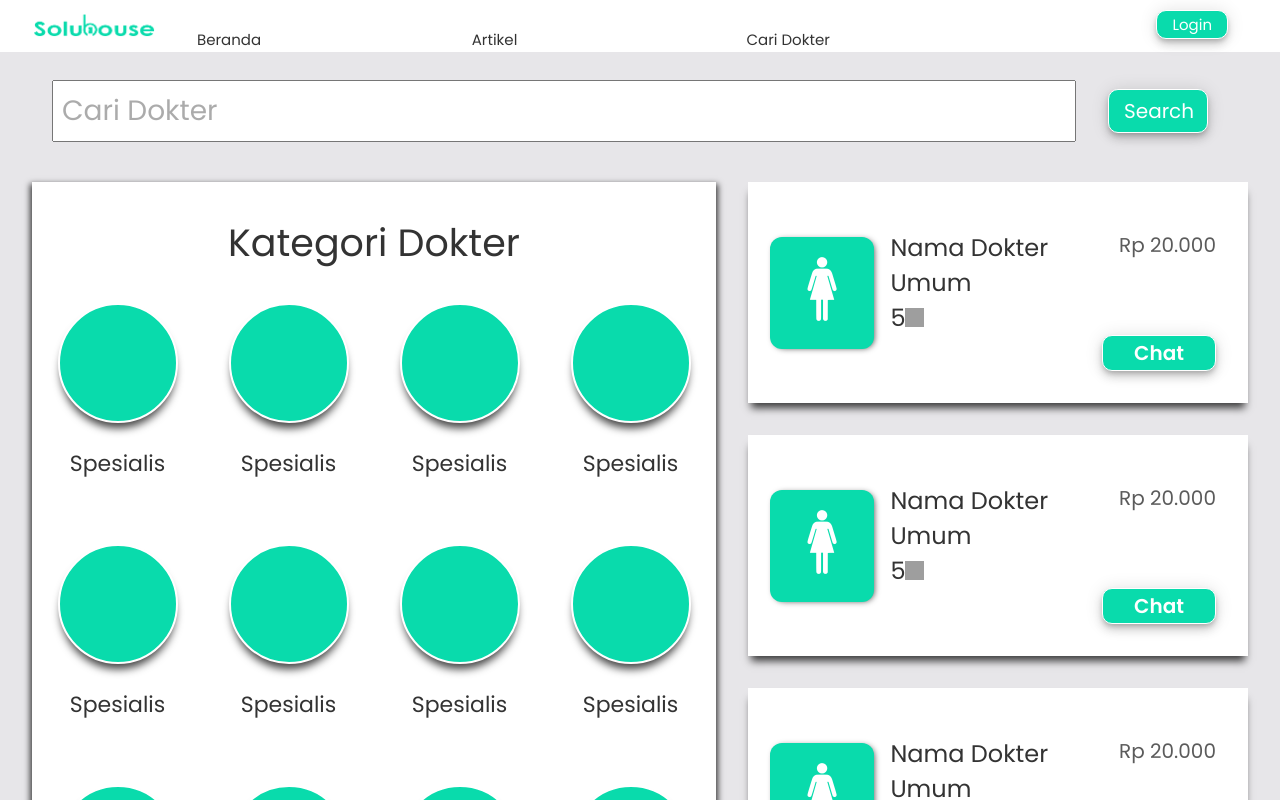
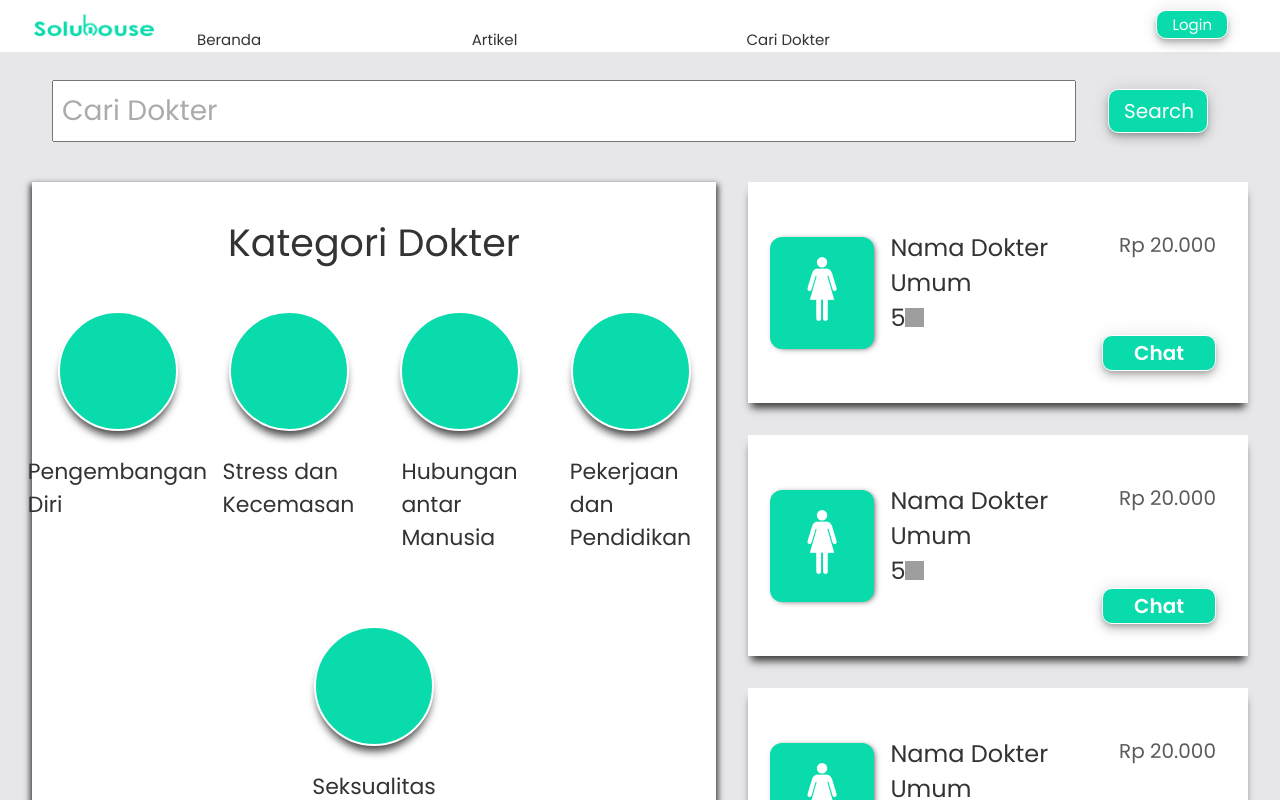
Before and after one commit to ajeung/gigih-capstone-project, a React (Create React App) app: page /search-doctor in a window 1280 px wide. Shown: the top 800 px of the page. Built offline with nearby package versions, Linux system fonts and the light colour scheme; grey boxes are pictures that could not be loaded.

Commit message:
reivse search doctor page

```diff
--- a/public/index.html
+++ b/public/index.html
@@ -30,7 +30,7 @@
     <!--=============== BOXICONS ===============-->
     <link href='https://unpkg.com/boxicons@2.1.2/css/boxicons.min.css' rel='stylesheet'>
 
-    <title>React App</title>
+    <title>SoluHouse</title>
   </head>
   <body>
     <noscript>You need to enable JavaScript to run this app.</noscript>
--- a/src/pages/SearchDoctor/index.jsx
+++ b/src/pages/SearchDoctor/index.jsx
@@ -6,18 +6,11 @@ import DoctorCategory from "../../components/DoctorCategory";
 const SearchDoctor = () => {
 
   const categories = [
-    { title: "Spesialis" },
-    { title: "Spesialis" },
-    { title: "Spesialis" },
-    { title: "Spesialis" },
-    { title: "Spesialis" },
-    { title: "Spesialis" },
-    { title: "Spesialis" },
-    { title: "Spesialis" },
-    { title: "Spesialis" },
-    { title: "Spesialis" },
-    { title: "Spesialis" },
-    { title: "Spesialis" },
+    { title: "Pengembangan Diri" },
+    { title: "Stress dan Kecemasan" },
+    { title: "Hubungan antar Manusia" },
+    { title: "Pekerjaan dan Pendidikan" },
+    { title: "Seksualitas dan Gender" },
   ];
 
   const doctorList = [
--- a/src/router/index.jsx
+++ b/src/router/index.jsx
@@ -2,7 +2,7 @@ import { Route, Routes } from "react-router-dom";
 import HomeLayout from "../layouts/HomeLayout";
 import DoctorDetail from "../pages/DoctorDetail";
 import DoctorList from "../pages/DoctorList";
-import Home from "../pages/_Home";
+import Home from "../pages/Home";
 import Payment from "../pages/Payment";
 import SearchDoctor from "../pages/SearchDoctor";
 import PriceDetail from "../pages/PriceDetail";
```
Also changed, not shown: 2 other files (tests, documents, lock files or other folders).
